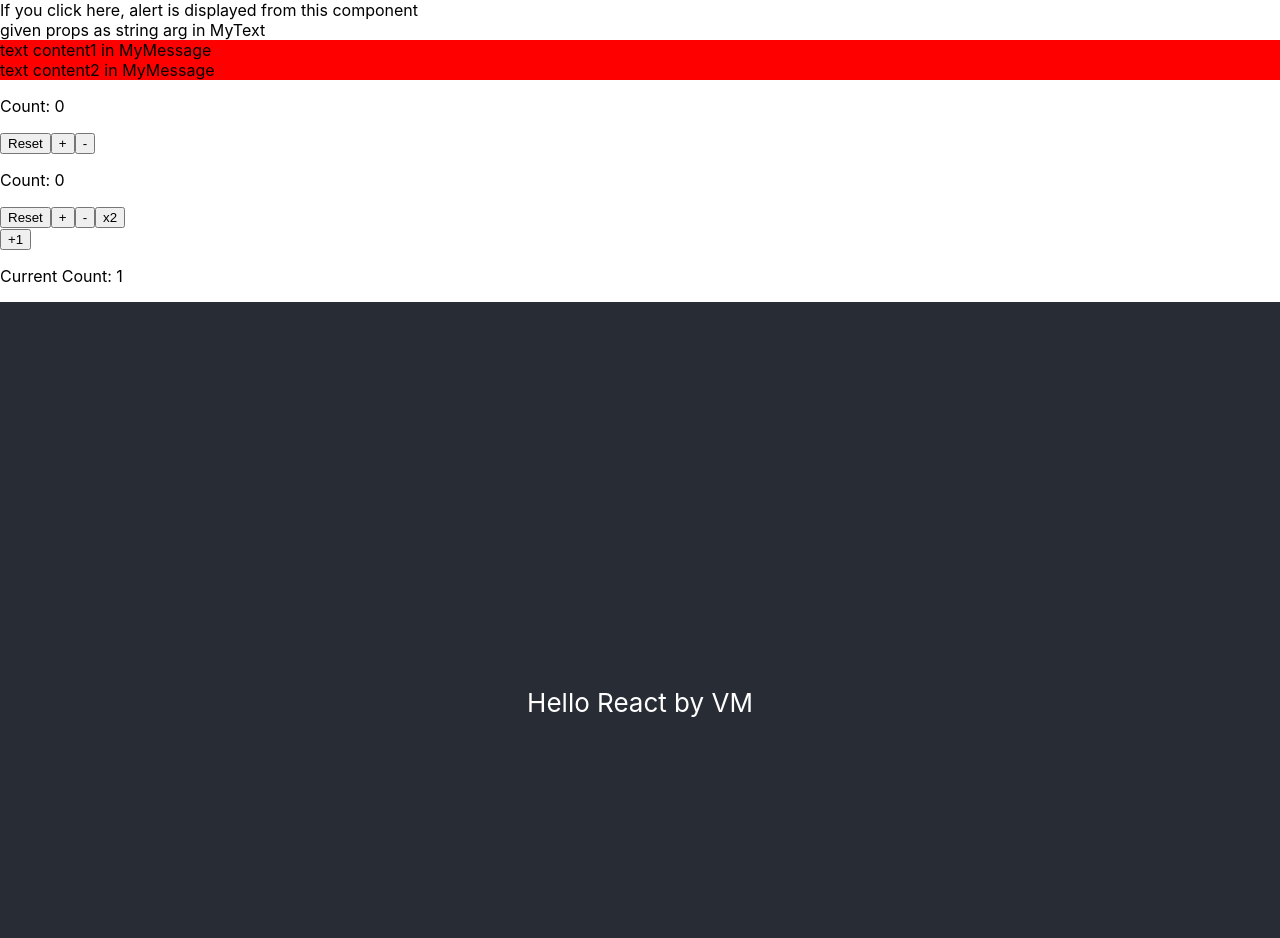
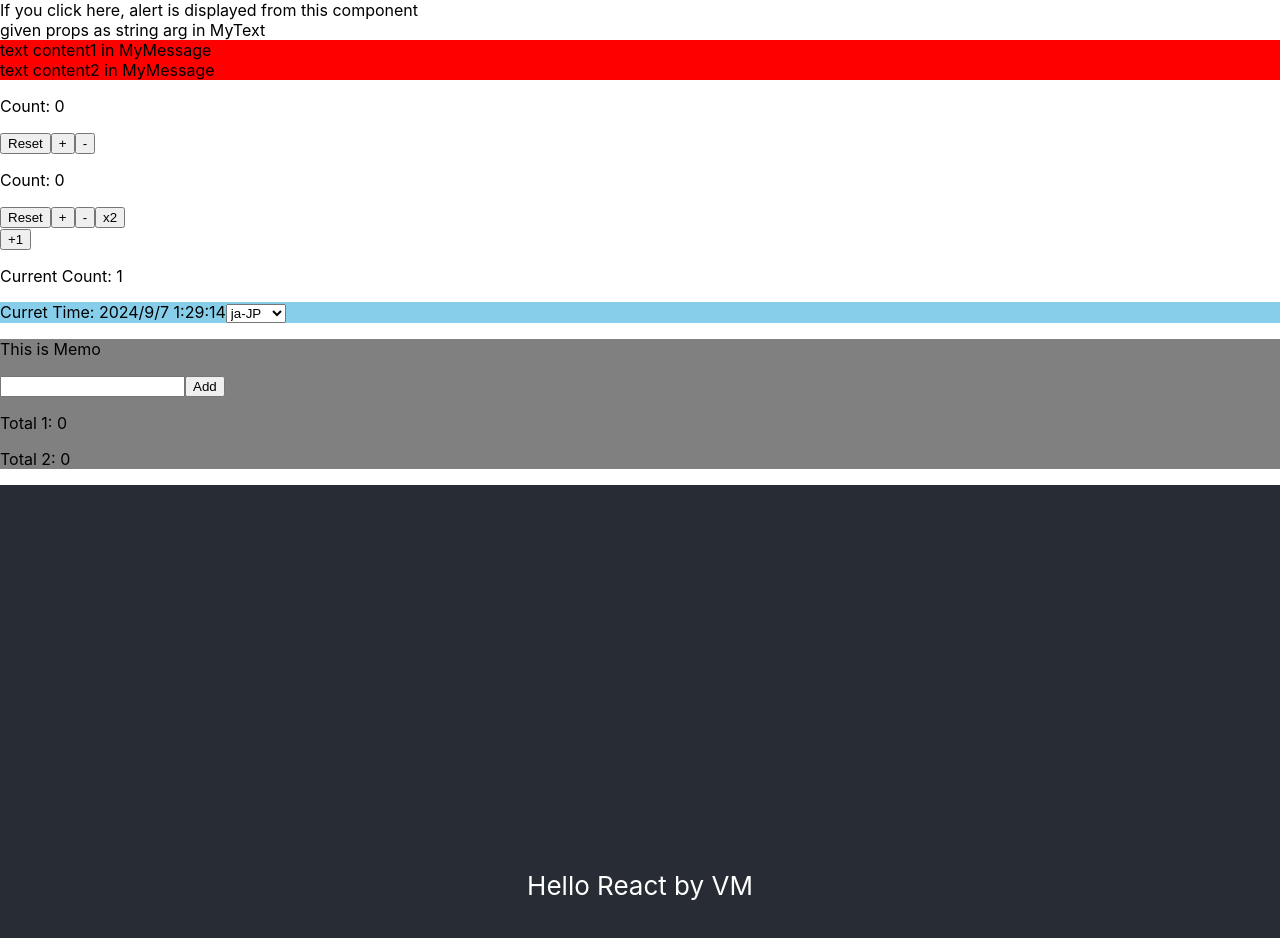
Before and after one commit to miketorii/ReactApps, a React (Create React App) app in the folder apptsvm/: page / in a window 1280 px wide. Shown: the top 938 px of the page. Built offline with nearby package versions, Linux system fonts and the light colour scheme.

Commit message:
add useEffect

```diff
--- /dev/null
+++ b/apptsvm/src/components/MyClock.tsx
@@ -0,0 +1,75 @@
+import React, { useState, useEffect } from 'react';
+
+/////////////////////////////////////////////////////////////
+//
+const UPDATE_CYCLE = 1000;
+
+const KEY_LOCALE = 'KEY_LOCALE';
+
+enum Locale {
+     US = 'en-US',
+     JP = 'ja-JP'
+};
+/////////////////////////////////////////////////////////////
+//
+const getLocaleFromString = (text: string) => {
+      switch(text){
+      case Locale.US:
+      	   return Locale.US;
+      case Locale.JP:
+	   return Locale.JP;
+      default:
+	   return Locale.JP;
+      }
+};
+
+/////////////////////////////////////////////////////////////
+//
+const MyClock = () => {
+
+  const [timestamp, setTimestamp] = useState(new Date());
+  const [locale, setLocale] = useState(Locale.JP);
+
+  ///////////////////////////////////////////
+  //
+  useEffect( () => {
+  	const timer = setInterval( () => {
+	      setTimestamp(new Date());
+	}, UPDATE_CYCLE);
+
+	return (
+	       () => { clearInterval(timer); }
+	);
+  }, []);
+
+
+  ///////////////////////////////////////////
+  //
+  useEffect( () => {
+  	     const savedLocale = localStorage.getItem(KEY_LOCALE);
+	     if(savedLocale != null){
+	     	setLocale(getLocaleFromString(savedLocale));
+	     }
+  }, []);
+
+  ///////////////////////////////////////////
+  //
+  useEffect( () => {
+  	     localStorage.setItem(KEY_LOCALE, locale);
+  },[locale]);
+
+  ///////////////////////////////////////////
+  //
+  return (
+    <div style={{ background : 'skyblue' }}>
+        <span>Curret Time</span>
+	<span>: {timestamp.toLocaleString(locale)}</span>
+	<select value={locale} onChange={(e) => setLocale( getLocaleFromString(e.target.value) ) }>
+		<option value="en-US">en-US</option>
+		<option value="ja-JP">ja-JP</option>
+	</select>
+    </div>
+  );
+}
+
+export default MyClock;
--- /dev/null
+++ b/apptsvm/src/components/MyMemo.tsx
@@ -0,0 +1,49 @@
+import React, { useState, useMemo } from 'react';
+
+const MyMemo = () => {
+
+  ////////////////////////////////////////////////////////////////////
+  //
+  const [text, setText] = useState('');
+  const [items, setItems] = useState<string[]>([]);
+
+  ////////////////////////////////////////////////////////////////////
+  //
+  const onChangeInput = (e: React.ChangeEvent<HTMLInputElement>) => { setText(e.target.value); };
+  const onClickButton = () => {
+  	  	setItems( (prevItems) => { return [...prevItems, text] } );
+		setText('');
+	};
+
+  ////////////////////////////////////////////////////////////////////
+  //
+  const numberOfCharacters1 = items.reduce( (sub, item) => sub + item.length, 0 );
+
+  const numberOfCharacters2 = useMemo( () => {
+    return ( items.reduce( (sub, item) => sub + item.length, 0 ) );
+  } , [items] );
+
+
+  ////////////////////////////////////////////////////////////////////
+  //
+  return (
+    <div style={{background: 'gray'}}>
+    	 <p>This is Memo</p>
+	 <div>
+		<input value={text} onChange={onChangeInput} />
+		<button onClick={onClickButton} >Add</button>
+	 </div>
+	 <div>
+		{ items.map( (item, index) => (
+		  <p key={index}>{item}</p>
+		) ) }
+	 </div>
+	 <div>
+		<p>Total 1: {numberOfCharacters1}</p>
+		<p>Total 2: {numberOfCharacters2}</p>
+	 </div>
+    </div>
+  );
+}
+
+export default MyMemo;
--- a/apptsvm/src/index.tsx
+++ b/apptsvm/src/index.tsx
@@ -9,6 +9,8 @@ import MyMessage from './components/MyMessage';
 import MyCounter from './components/MyCounter';
 import MyDoubleCounter from './components/MyDoubleCounter';
 import MyParent from './components/MyParent';
+import MyClock from './components/MyClock';
+import MyMemo from './components/MyMemo';
 
 const root = ReactDOM.createRoot(
   document.getElementById('root') as HTMLElement
@@ -21,6 +23,8 @@ root.render(
     <MyCounter initialCount={0} />
     <MyDoubleCounter initialCount={0} />
     <MyParent />
+    <MyClock />
+    <MyMemo />
   </React.StrictMode>
 );
 
```
